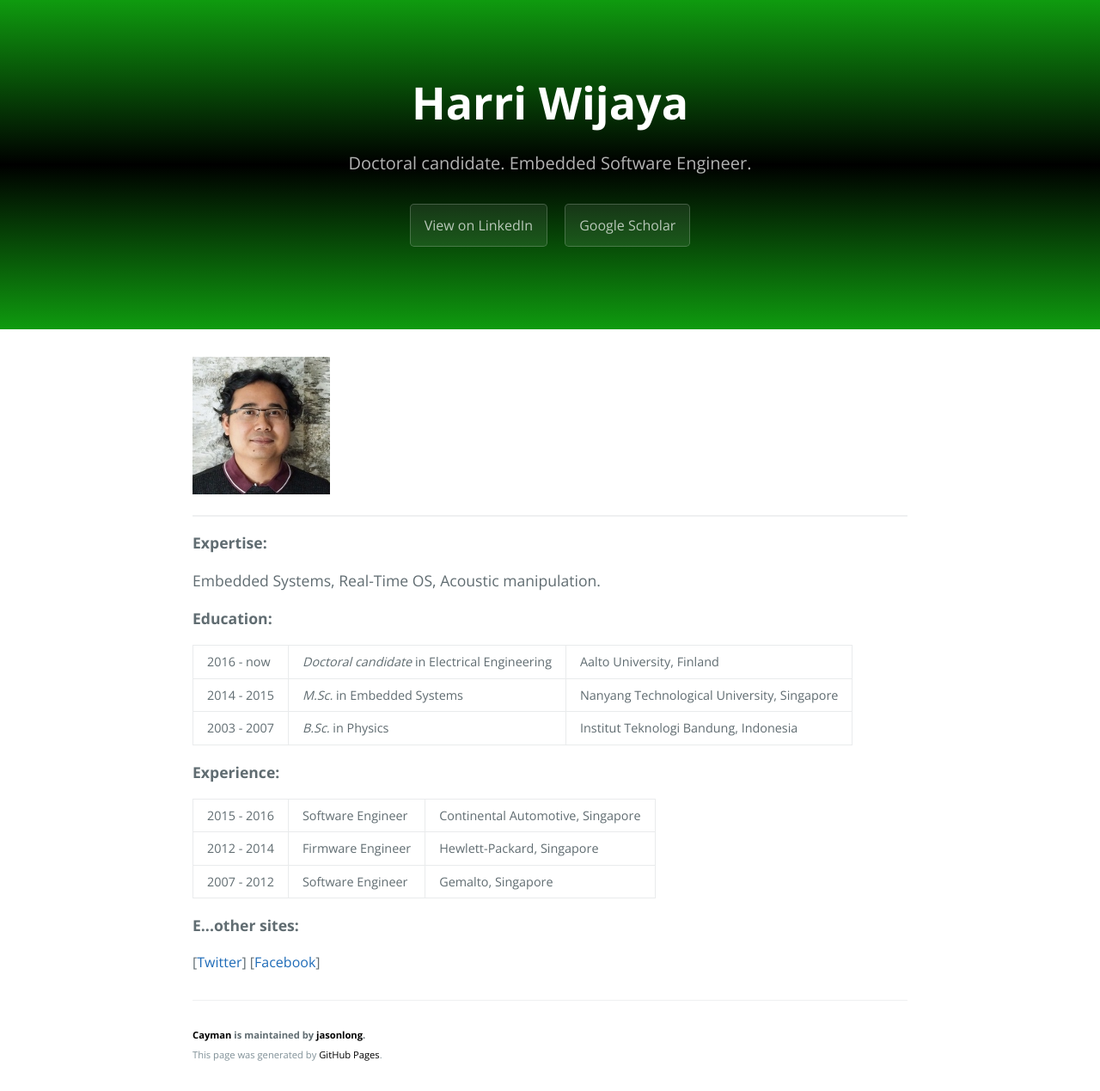
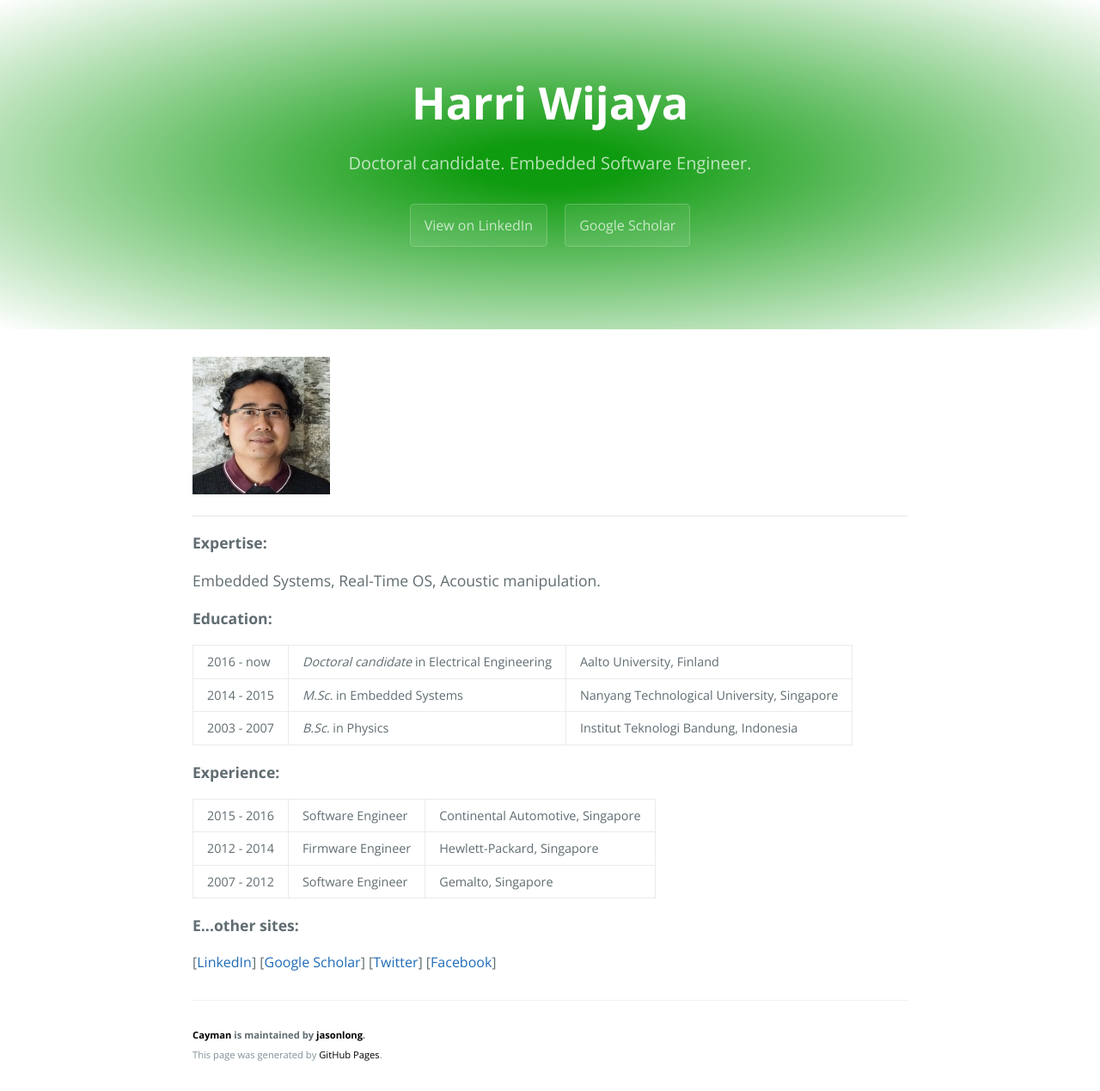
Before and after one commit to harriwijaya/harriwijaya.github.io, a website: page index.html in a window 1280 px wide. Shown: the whole page at 86% size. Drawn offline with nearby package versions, Linux system fonts and the light colour scheme.

Commit message:
Change background pattern to circular
Change background pattern to circular

```diff
--- a/css/cayman.css
+++ b/css/cayman.css
@@ -52,10 +52,9 @@ a {
 .page-header {
   color: #fff;
   text-align: center;
-  background-color: #159957;
-  /*background-image: linear-gradient(120deg, #155799, #159957); }*/
-  /* background-image: linear-gradient(#0f0c29, #302b63, #24243e); } */
-  background-image: linear-gradient(0deg, #0f9b0f, #000000, #0f9b0f); }
+  background-color: rgba(255,255,255,1.0);/*background-color: #159957;*/
+  /* background-image: linear-gradient(0deg, #0f9b0f, #000000, #0f9b0f); } */
+  background-image: radial-gradient(#0f9b0f 10%, rgba(255,255,255,1.0)); }
   @media screen and (min-width: 64em) {
     .page-header {
       padding: 5rem 6rem; } }
--- a/index.html
+++ b/index.html
@@ -81,7 +81,8 @@
         </p>
 
         <p><strong>E...other sites:</strong></p>
-        <p style="font-size:1rem;">[<a href="https://twitter.com/harriwij">Twitter</a>] [<a href="https://www.facebook.com/harrisaptowijaya">Facebook</a>]</p>
+        <p style="font-size:1rem;">[<a href="https://www.linkedin.com/in/harriwijaya/">LinkedIn</a>] [<a href="https://scholar.google.com.sg/citations?user=jcCDByYAAAAJ&hl=en">Google Scholar</a>] [<a href="https://twitter.com/harriwij">Twitter</a>] [<a href="https://www.facebook.com/harrisaptowijaya">Facebook</a>]</p>
+        <!-- [<a href="https://www.researchgate.net/profile/Harri_Wijaya">Research Gate</a>]  -->
 
         <!-- credit -->
       <footer class="site-footer">
```
